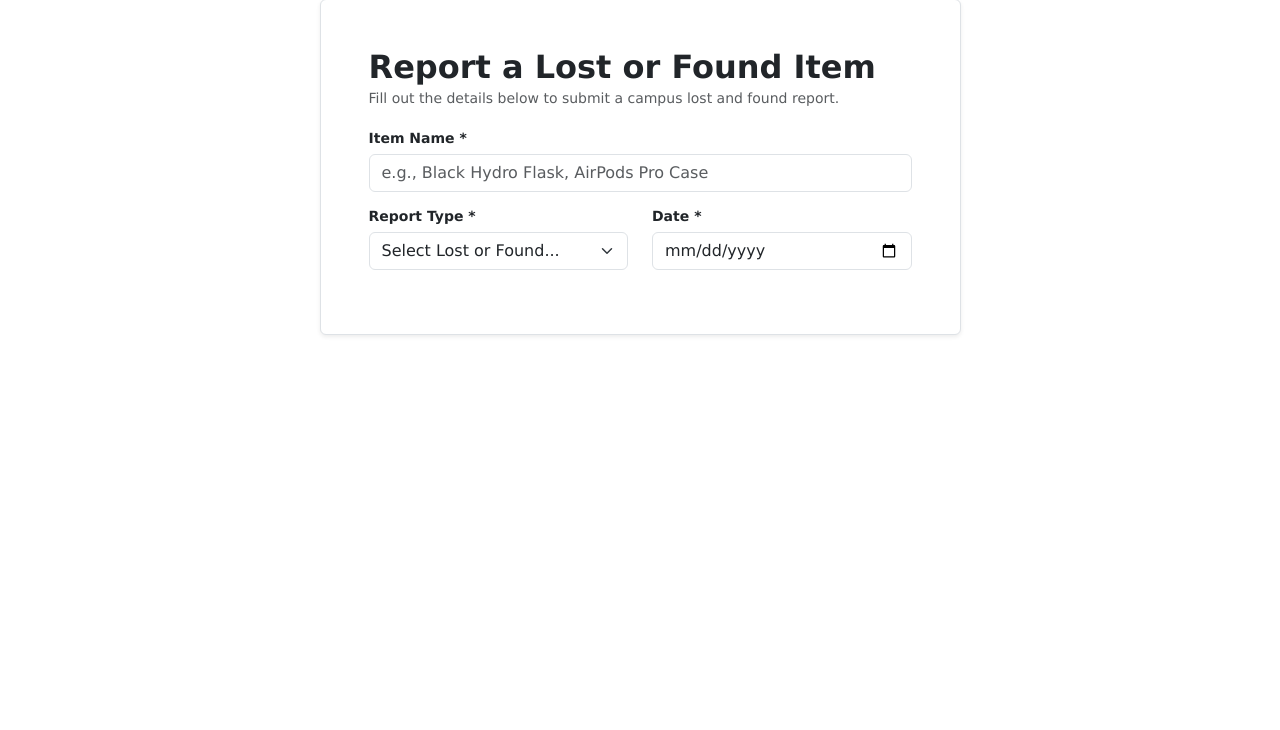
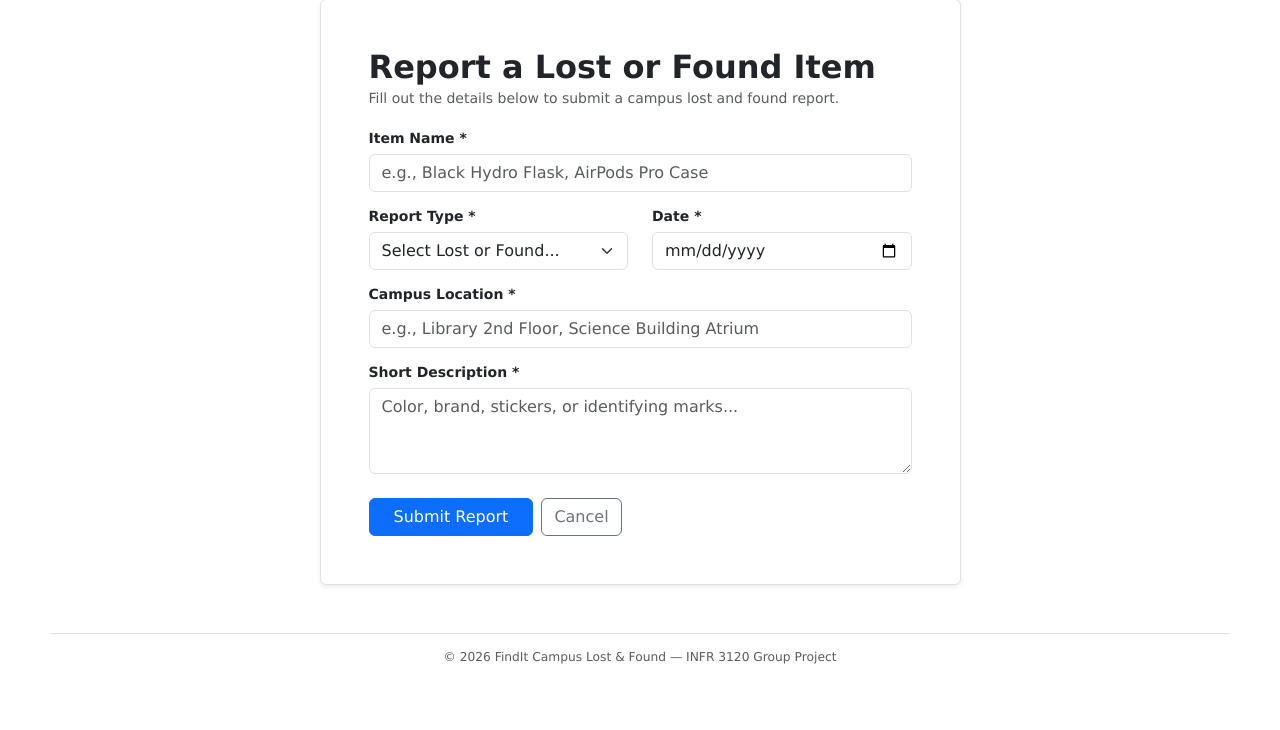
Before and after one commit to Zafir-SM/INFR3120-Fall26-Project, a Node server app: page /report in a window 1280 px wide. Shown: the part 158-888 px from the top of the page. Before the commit the page ends 494 px from the top, so only its background shows below. Run offline with Node 20, Linux system fonts and the light colour scheme; some libraries are stand-ins or nearby versions.

Commit message:
Add location, description fields, submit buttons, and footer

```diff
--- a/views/report.ejs
+++ b/views/report.ejs
@@ -28,3 +28,25 @@
               <input type="date" class="form-control" id="date" name="date" required />
             </div>
           </div>
+
+          <div class="mb-3">
+            <label for="location" class="form-label fw-semibold">Campus Location *</label>
+            <input type="text" class="form-control" id="location" name="location" minlength="2" placeholder="e.g., Library 2nd Floor, Science Building Atrium" required />
+          </div>
+
+          <div class="mb-4">
+            <label for="description" class="form-label fw-semibold">Short Description *</label>
+            <textarea class="form-control" id="description" name="description" rows="3" minlength="5" placeholder="Color, brand, stickers, or identifying marks..." required></textarea>
+          </div>
+
+          <div class="d-flex gap-2">
+            <button type="submit" class="btn btn-primary px-4">Submit Report</button>
+            <a href="/dashboard" class="btn btn-outline-secondary">Cancel</a>
+          </div>
+        </form>
+      </div>
+    </div>
+  </div>
+</div>
+
+<%- include('partials/footer') %>
```
